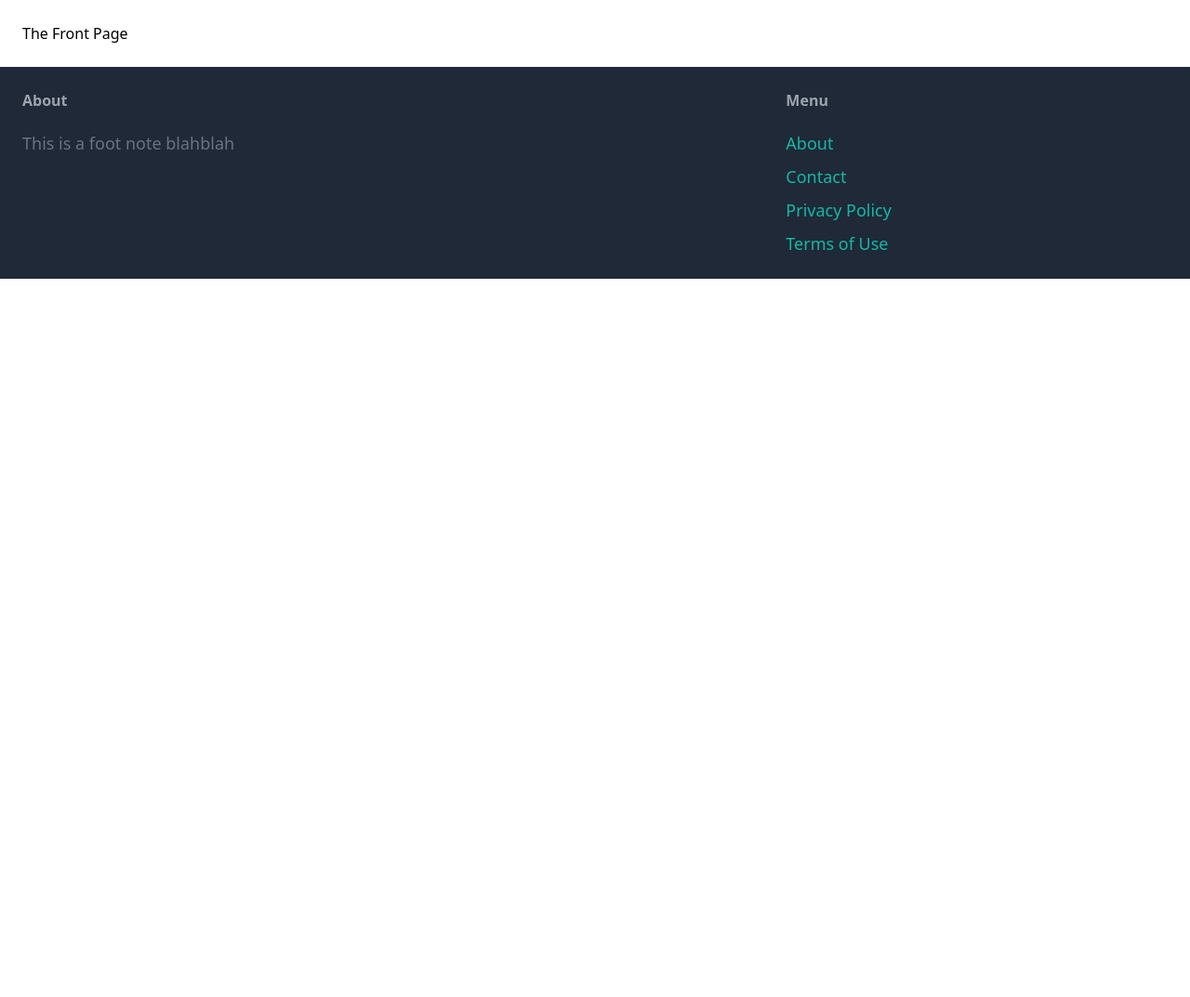
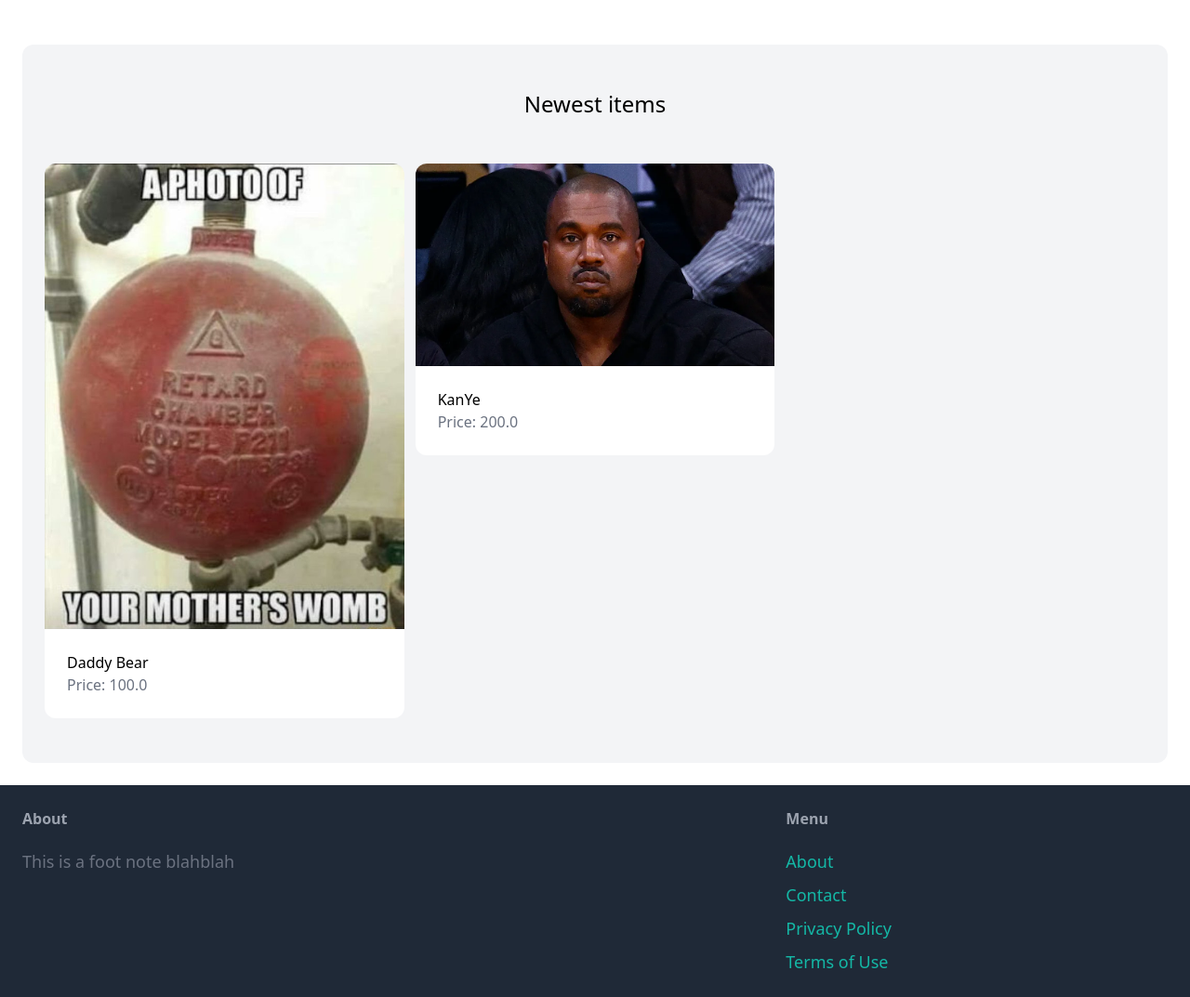
Before and after one commit to SnowHana/footy, a Django app: page / in a window 1280 px wide. Shown: the part 77-1150 px from the top of the page at 93% size. Before the commit the page ends 377 px from the top, so only its background shows below. Run offline with Django 4.2, Linux system fonts and the light colour scheme; data comes from the database, SQL or seed files in the repository; some libraries are stand-ins or nearby versions.

Commit message:
this tutorial sucks

```diff
--- a/footy/core/templates/core/index.html
+++ b/footy/core/templates/core/index.html
@@ -2,5 +2,23 @@
 
 {% block title %} Welcome {% endblock %}
 {% block content %}
-<h1>The Front Page</h1>
+<div class="mt-6 px-6 py-12 bg-gray-100 rounded-xl">
+    <h2 class="mb-12 text-2xl text-center">Newest items</h2>
+    <div class="grid grid-cols-3 gap-3">
+        {% for item in items %}
+            <div>
+                <a href="#">
+                    <div>
+                        <img src="{{ item.image.url }}" class="rounded-t-xl">
+                    </div>
+
+                    <div class="p-6 bg-white rounded-b-xl">
+                        <h2 class="text-2-xl">{{ item.name }}</h2>
+                        <p class="text-gray-500">Price: {{ item.price }}</p>
+                    </div>
+                </a>
+            </div>
+        {% endfor %}
+    </div>
+</div>
 {% endblock %}
--- a/footy/core/views.py
+++ b/footy/core/views.py
@@ -1,8 +1,17 @@
 from django.shortcuts import render
+
+from item.models import Category, Item
 
 
 def index(request):
-    return render(request, "core/index.html")
+    items = Item.objects.filter(is_sold=False)[0:6]
+    categories = Category.objects.all()
+
+    return render(
+        request,
+        "core/index.html",
+        {"categories": categories, "items": items},
+    )
 
 
 def contact(request):
```
